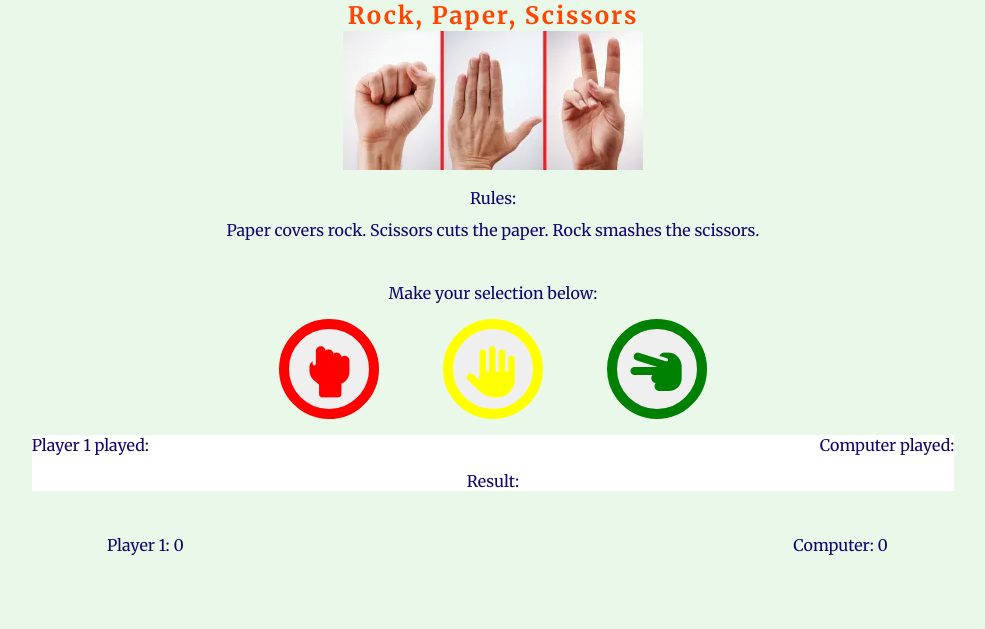
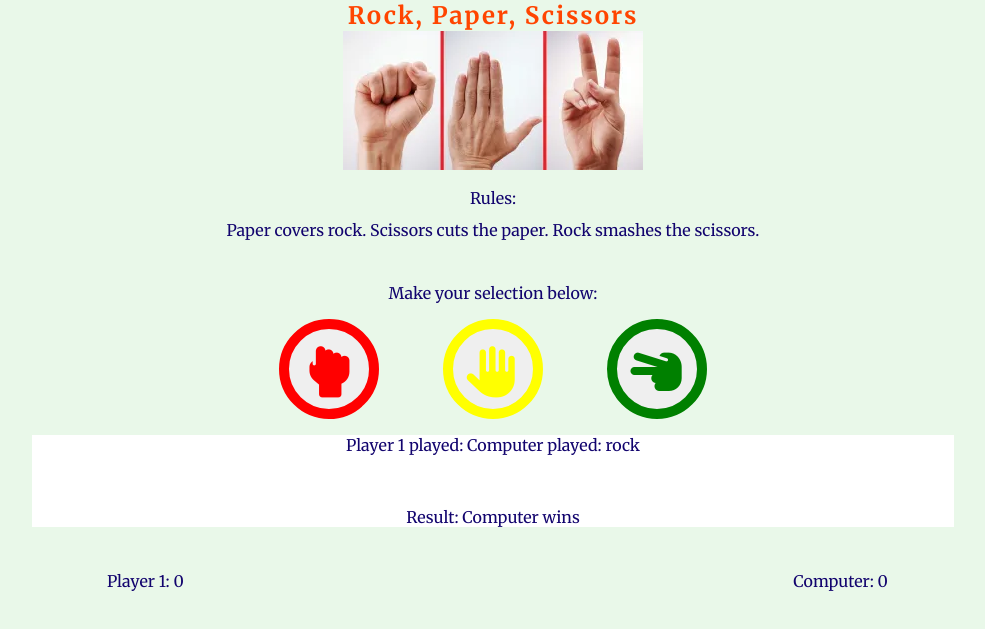
Before and after one commit to MichelleCorrigan/lets-play, a plain HTML site: page index.html in a window 1280 px wide. Both pictures are taken after a click on the button 476 px from the left and 451 px from the top of the page. Shown: the part 83-712 px from the top of the page, without its empty margins (147-1132 px from the left). Drawn offline with Linux system fonts and the light colour scheme.

Commit message:
Get computer choice and result to display

```diff
--- a/assets/css/style.css
+++ b/assets/css/style.css
@@ -41,12 +41,7 @@ body {
 .result-area {
     background-color: white;
 }
-#player-choice {
-    float: left;
-}
-#computer-choice {
-    float: right;
-}
+
 
 /* Score section*/
 .scores1 {
--- a/assets/js/script.js
+++ b/assets/js/script.js
@@ -1,69 +1,66 @@
 // Wait for the DOM to finish loading before running the game
 // Add event listeners to the buttons
-document.addEventListener("DOMContentLoaded", function() {
+
     let buttons = document.getElementsByTagName("button");
-    let playerChoice = document.getElementById("player-choice");
-    let computerChoice = document.getElementById("computer-choice");
-    let result
+
+    let playerChoiceDisplay = document.getElementById("player-choice");
+    let computerChoiceDisplay = document.getElementById("computer-choice");
     let playerScore = document.getElementById("player-score");
     let computerScore = document.getElementById("computer-score");
+    let resultDisplay = document.getElementById("result");
     let choices = ["rock", "paper", "scissors"];
+    let computerChoice
 
 
+
+    /* Add event listeners to all buttons */
     for (let button of buttons) {
         button.addEventListener("click", function() {
-            playerChoice = this.getAttribute("data-choice");
-            runGame(playerChoice);
-            checkResult
+            playerChoice = (this.getAttribute(choices));
+
+            console.log(playerChoice);
+
+            generateComputerChoice();
+            console.log(computerChoice);
+            checkResult();
+            console.log(result);
         });
     }
-})
+
+
 
 function generateComputerChoice() {
-    let randomNumber = Math.floor(Math.random() * 3);
 
-    if (randomNumber === 0) [
-        computerChoice = 'rock'
-    ]
-    if (randomNumber === 1) {
-        computerChoice = 'paper'
-    }
-    if (randomNumber === 2) {
-        computerChoice = 'scissors'
-    }
-    computerChoice.innerHTML = computerChoice
+    computerChoice = choices[Math.floor(Math.random() * 3)];
+        computerChoiceDisplay.innerHTML = computerChoice
+
+        playerChoiceDisplay.innerHTML = playerChoice
 }
 
-
-function runGame(playerChoice) {
-
-    playerChoice.innerHTML = playerChoice
-
-    console.log(result);
-}
 
 function checkResult() {
     if (computerChoice === playerChoice) {
         result = "Draw"
     }
-    if (computerChoice === 'rock' && playerChoice === 'paper') {
+    else if (computerChoice === 'rock' && playerChoice === 'paper') {
         result = "Player wins"
     }
-    if (computerChoice === 'rock' && playerChoice === 'scissors') {
+    else if (computerChoice === 'rock' && playerChoice === 'scissors') {
         result = "Computer wins"
     }
-    if (computerChoice === 'paper' && playerChoice === 'rock') {
+    else if (computerChoice === 'paper' && playerChoice === 'rock') {
         result = "Computer wins"
     }
-    if (computerChoice === 'paper' && playerChoice === 'scissors') {
+    else if (computerChoice === 'paper' && playerChoice === 'scissors') {
         result = "Player wins"
     }
-    if (computerChoice === 'scissors' && playerChoice === 'rock') {
+    else if (computerChoice === 'scissors' && playerChoice === 'rock') {
         result = "Player wins"
     }
-    if (computerChoice === 'scissors' && playerChoice === 'paper') {
+    else (computerChoice === 'scissors' && playerChoice === 'paper'); {
         result = "Computer wins"
     }
+    resultDisplay.innerHTML = result;
 }
 
 function incrementPlayerScore() {
--- a/index.html
+++ b/index.html
@@ -28,21 +28,20 @@
     <div class="game-area">
         <p>Make your selection below:</p>
         <div class="controls-area">
-            <button aria-label="rock" data-choice="0" class="btn btn--big btn--red">
+            <button aria-label="rock" data-type="0" class="btn btn--big btn--red">
                 <i class="fa-solid fa-hand-back-fist"></i>
             </button>
-            <button aria-label="paper" data-choice="1" class="btn btn--big btn--yellow">
+            <button aria-label="paper" data-type="1" class="btn btn--big btn--yellow">
                 <i class="fa-solid fa-hand"></i>
             </button>
-            <button aria-label="scissors" data-choice="2" class="btn btn--big btn--green">
+            <button aria-label="scissors" data-type="2" class="btn btn--big btn--green">
                 <i class="fa-solid fa-hand-scissors"></i>
             </button>
         </div>
         <div class="result-area">
-            <p><span id="player-choice">Player 1 played:</span>
-            <span id="computer-choice">Computer played:</span></p>
+            <p>Player 1 played: <span id="player-choice"></span>Computer played: <span id="computer-choice"></span></p>
             <br>
-            <p><span id="result" >Result:</span></p>
+            <p>Result: <span id="result"></span></p>
         </div>
     </div>
 
```
